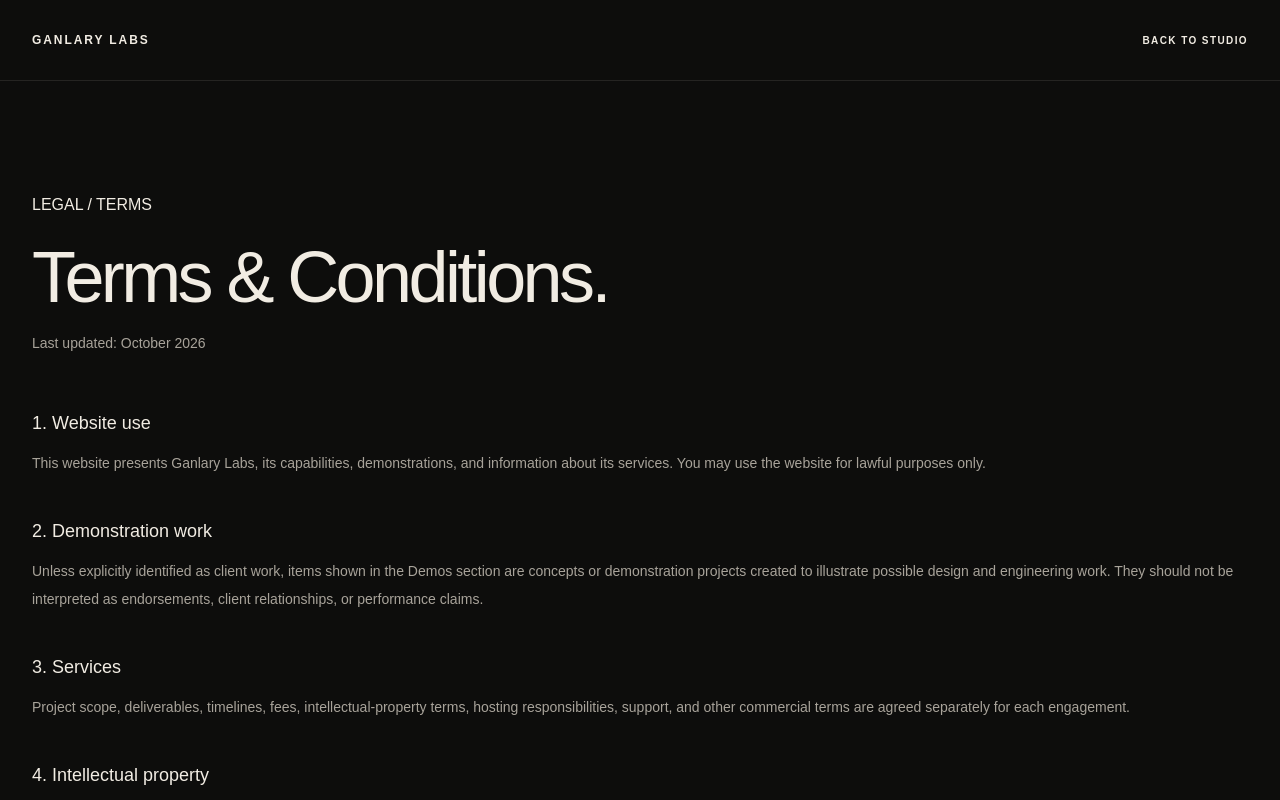
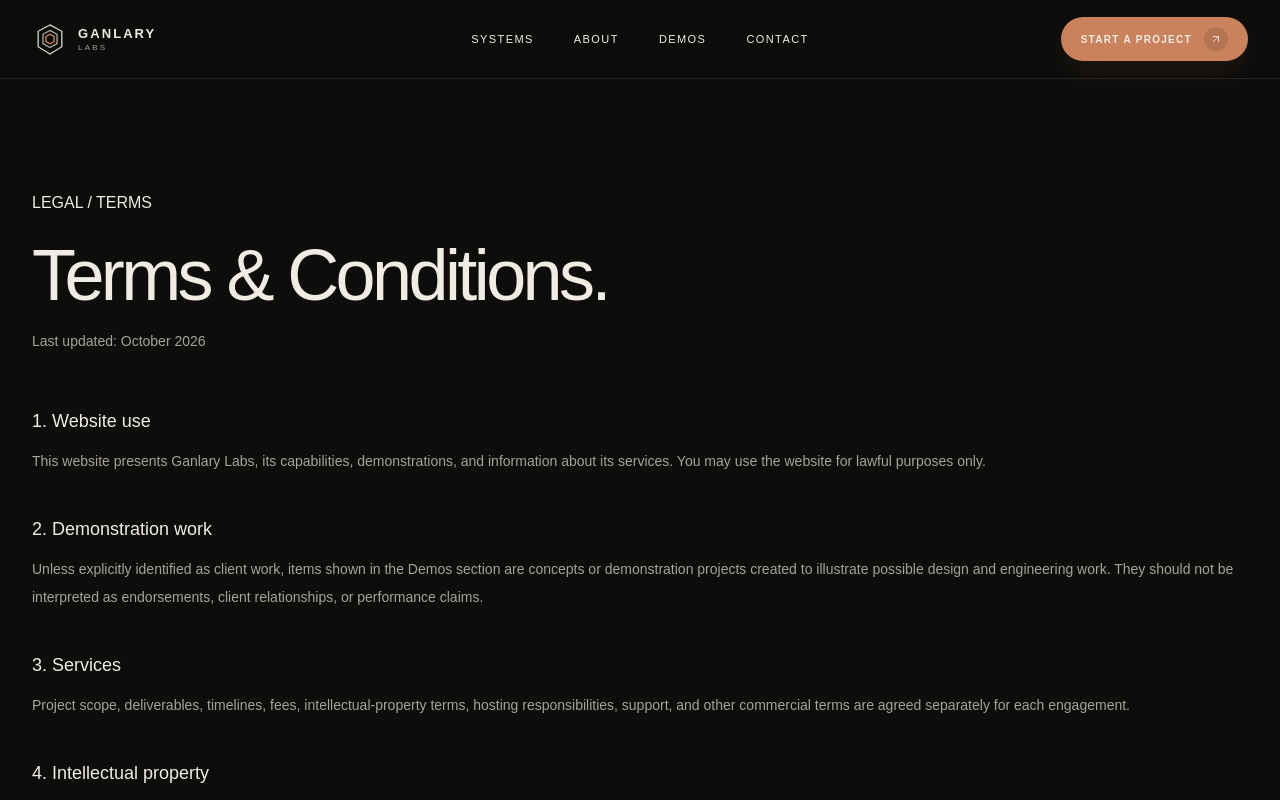
Before and after one commit to JenariusGanlary/GanlaryLabs, a Next.js app: page /terms in a window 1280 px wide. Shown: the top 800 px of the page. Built offline with nearby package versions, Linux system fonts and the light colour scheme.

Commit message:
design: use shared Ganlary Labs navbar on page.tsx

```diff
--- a/src/app/terms/page.tsx
+++ b/src/app/terms/page.tsx
@@ -1,3 +1,4 @@
+import Navbar from "@/components/Navbar";
 import Link from "next/link";
 
 export const metadata = {
@@ -8,12 +9,9 @@
 export default function TermsPage() {
   return (
     <main className="min-h-screen bg-[var(--background)] text-[var(--foreground)]">
-      <header className="border-b border-[var(--border)]">
-        <div className="site-container flex h-20 items-center justify-between">
-          <Link href="/" className="text-xs font-semibold uppercase tracking-[0.16em]">Ganlary Labs</Link>
-          <Link href="/" className="text-[10px] font-semibold uppercase tracking-[0.14em] text-[var(--muted)]">Back to studio</Link>
-        </div>
-      </header>
+      <Navbar />
+
+
       <article className="site-container max-w-4xl py-20 sm:py-28">
         <div className="technical-label">LEGAL / TERMS</div>
         <h1 className="mt-6 font-editorial text-5xl tracking-[-0.05em] sm:text-7xl">Terms & Conditions.</h1>
```
